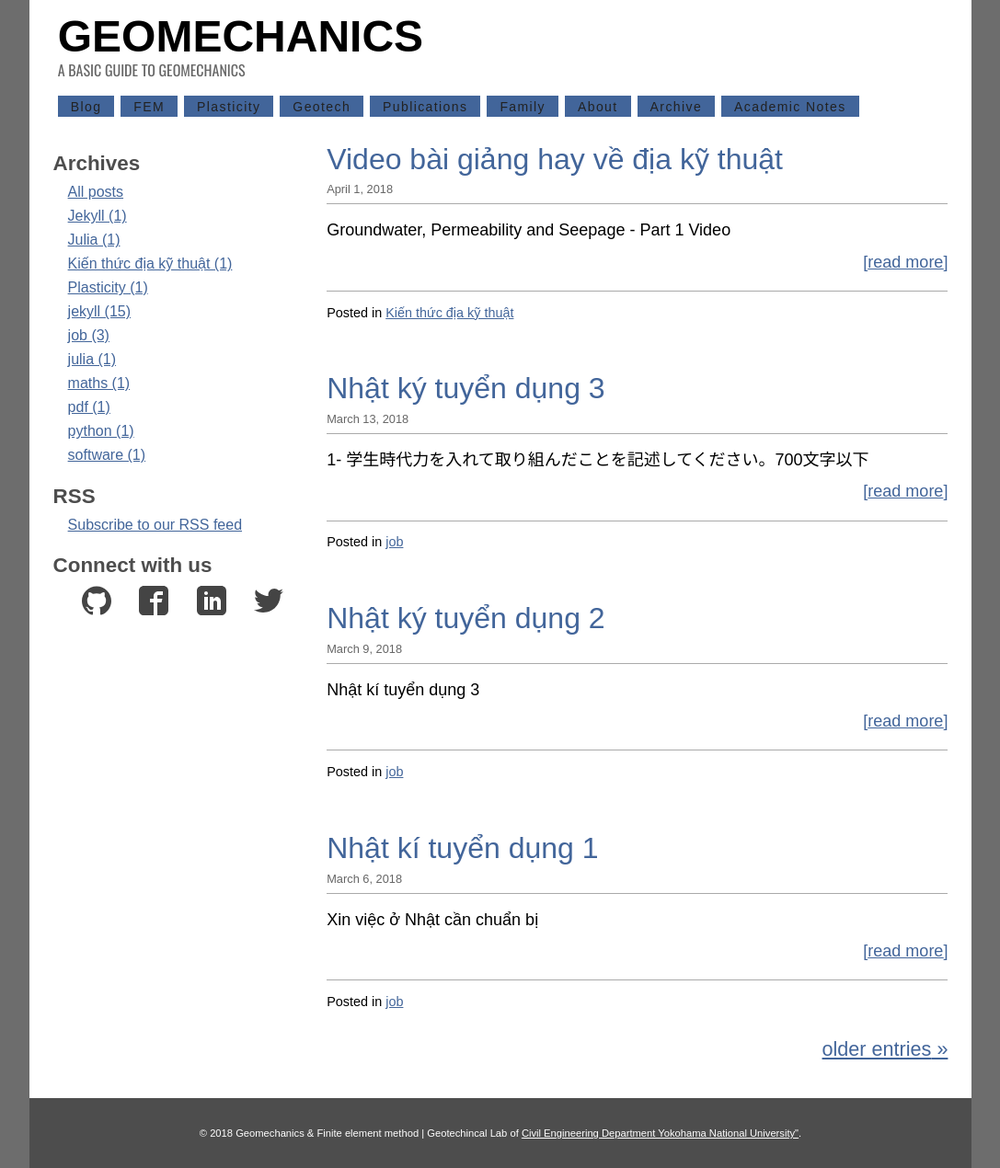
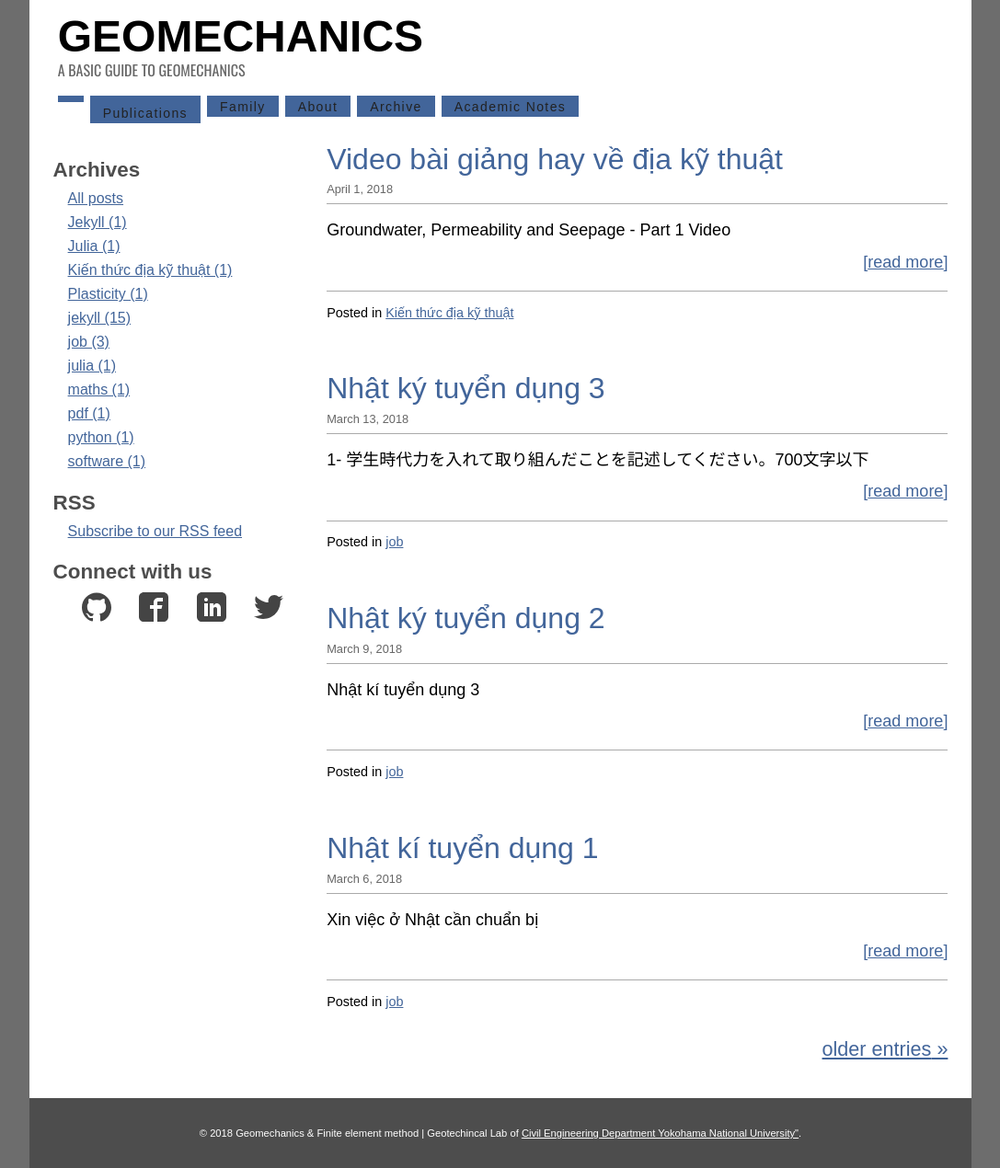
Before and after one commit to quangvunp/geomechanics, a Jekyll site: the page built from index.html, in a window 1280 px wide. Shown: the whole page at 92% size, without its empty margins (96-1183 px from the left). Built offline with Jekyll 4.4.1, drawn with Linux system fonts in a browser that asks for light colours; the list of posts is cut into pages by our own code.

Commit message:
Update default.html

```diff
--- a/_layouts/default.html
+++ b/_layouts/default.html
@@ -29,10 +29,7 @@
 <input type="checkbox" id="menu-toggle">
 <label for="menu-toggle" class="toggle-label"><span>menu</span></label>
 <ul class="menu">
-  <li><a href="{{site.baseurl}}/index.html" title="Articles">Blog</a></li>
-  <li><a href="{{site.baseurl}}/FEM.html" title="Articles">FEM</a></li>
-  <li><a href="{{site.baseurl}}/Plasticity.html" title="Articles">Plasticity</a></li>
-  <li><a href="{{site.baseurl}}/geotech.html" title="Articles">Geotech</a></li>
+  <li><a href="{{site.baseurl}}/index.html" Blog</a></li>
   <li><a href="{{site.baseurl}}/Publications.html" title="Articles">Publications<a</li>
   <li><a href="{{site.baseurl}}/Family.html" title="Articles">Family</a></li>
   <li><a href="{{site.baseurl}}/about.html" title="learn more">About</a></li>
```
